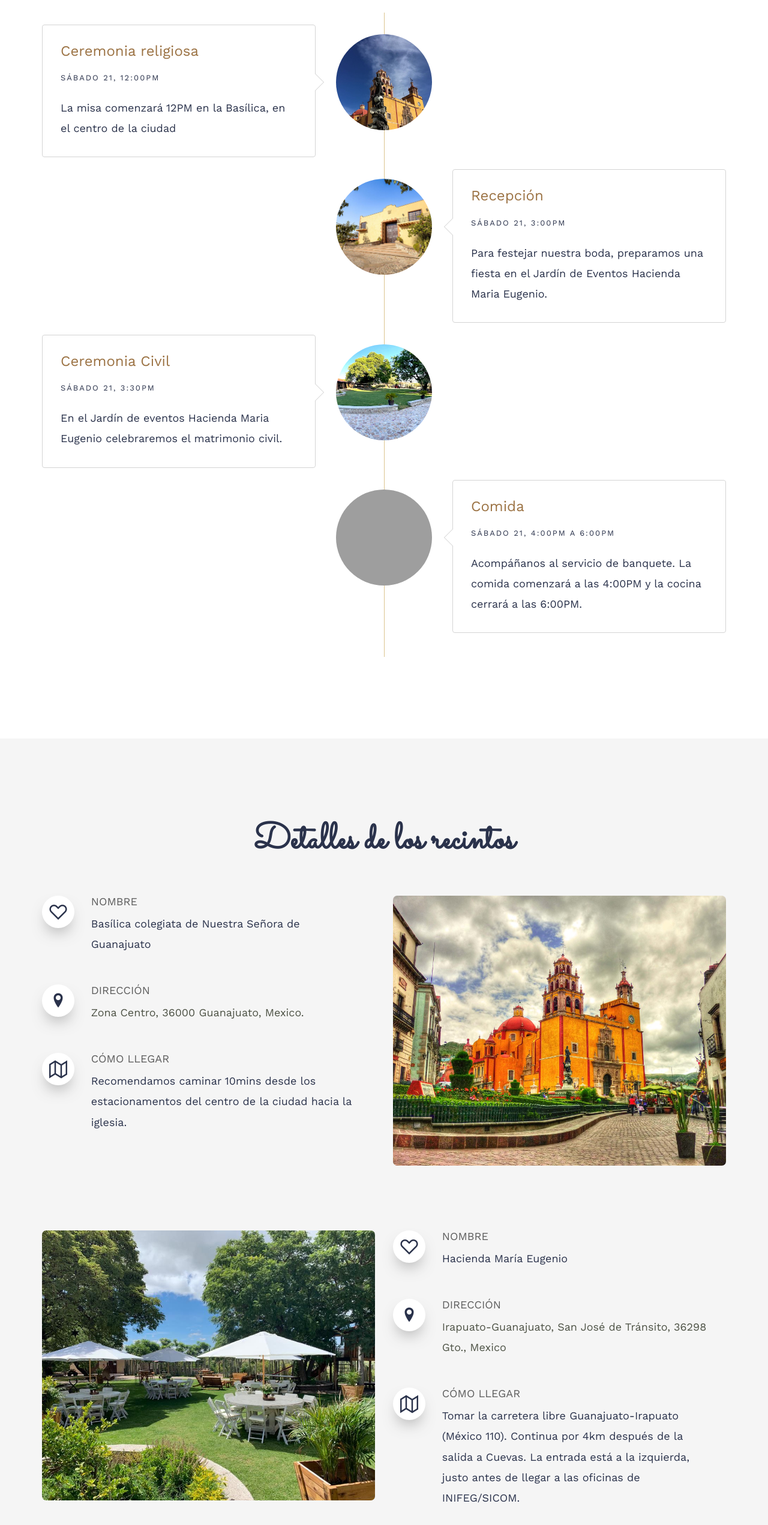
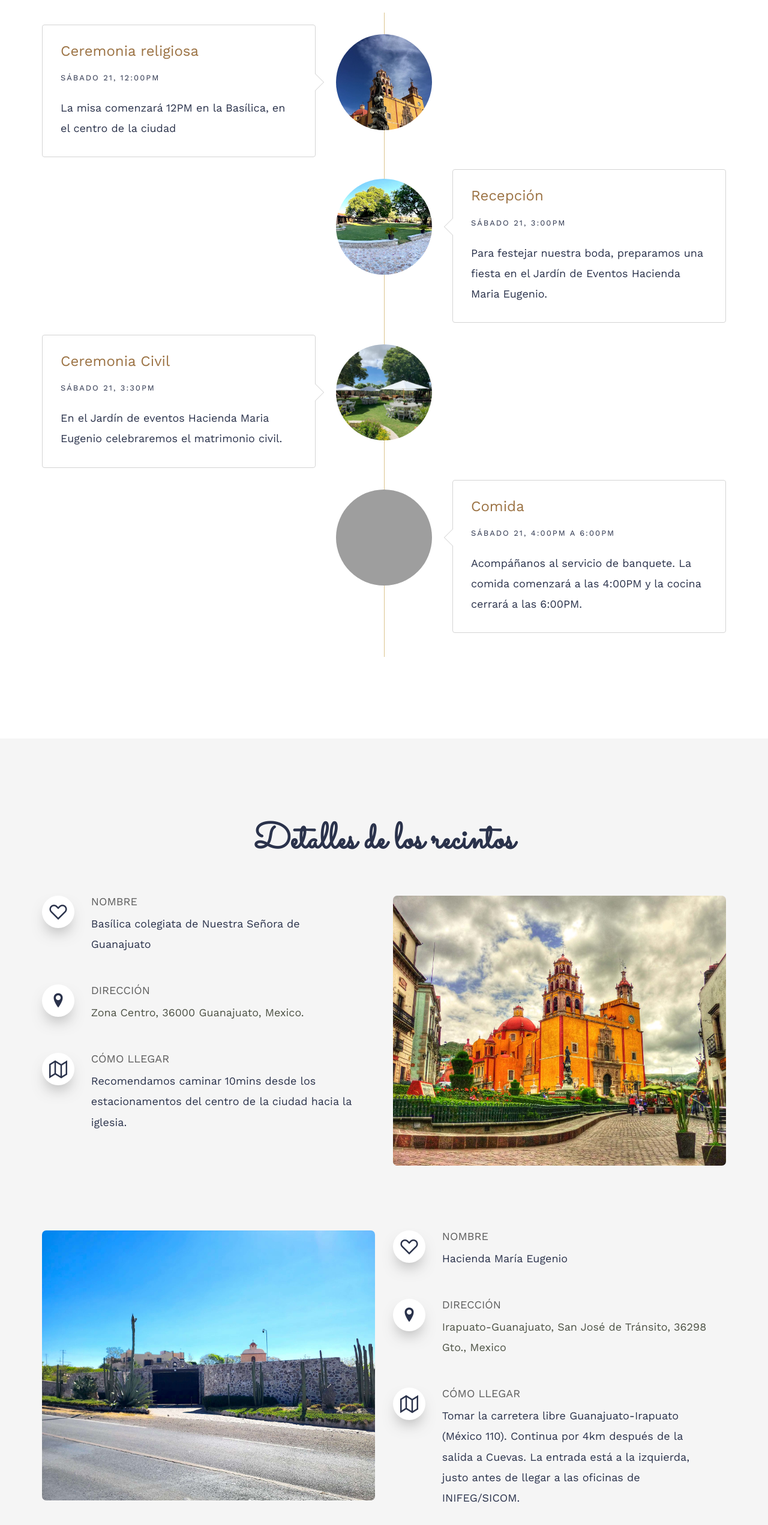
Before and after one commit to tvanessa/tvanessa.github.io, a plain HTML site: page about.html in a window 1280 px wide. Shown: the part 842-3384 px from the top of the page at 60% size. Drawn offline with nearby package versions, Linux system fonts and the light colour scheme; grey boxes are pictures that could not be loaded; files whose address does not match are found by name.

Commit message:
fix images in details

```diff
--- a/about.html
+++ b/about.html
@@ -130,7 +130,7 @@
 						</li>
 
 						<li class="timeline-inverted animate-box">
-							<div class="timeline-badge" style="background-image:url(images/hacienda-entry.jpg);"></div>
+							<div class="timeline-badge" style="background-image:url(images/hacienda-sm.jpg);"></div>
 							<div class="timeline-panel">
 								<div class="timeline-heading">
 									<h3 class="timeline-title">Recepción</h3>
@@ -142,7 +142,7 @@
 							</div>
 						</li>
 						<li class="animate-box">
-							<div class="timeline-badge" style="background-image:url(images/hacienda-sm.jpg);"></div>
+							<div class="timeline-badge" style="background-image:url(images/hacienda.jpg);"></div>
 							<div class="timeline-panel">
 								<div class="timeline-heading">
 									<h3 class="timeline-title">Ceremonia Civil</h3>
@@ -222,7 +222,7 @@
 
 			<div class="row">
 				<div class="col-md-6 animate-box">
-					<div class="fh5co-video fh5co-bg" style="background-image: url(images/hacienda.jpg); margin-bottom: 2em;">
+					<div class="fh5co-video fh5co-bg" style="background-image: url(images/entrada.jpg); margin-bottom: 2em;">
 					</div>
 				</div>
 
```
Also changed, not shown: images/entrada.jpg (added).
